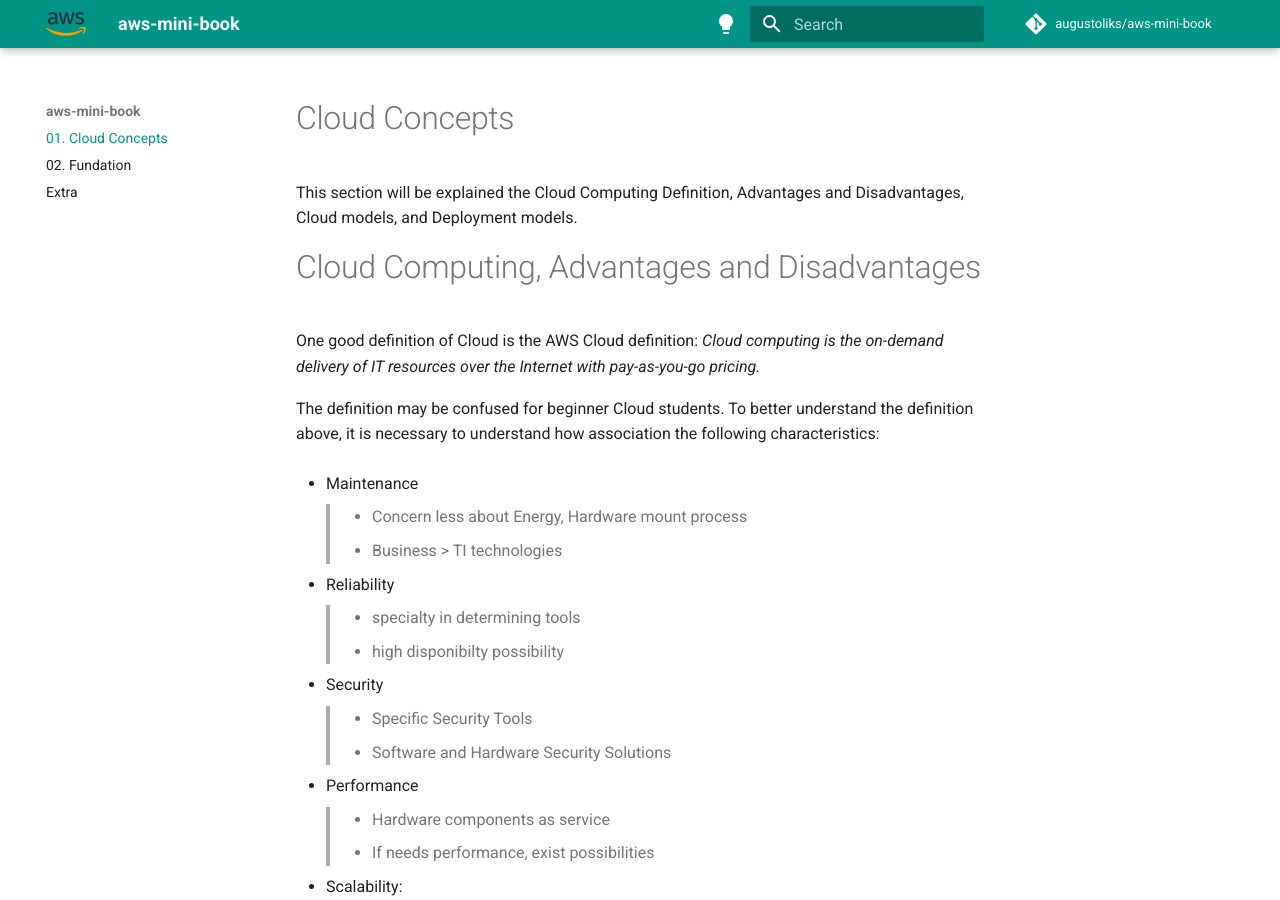
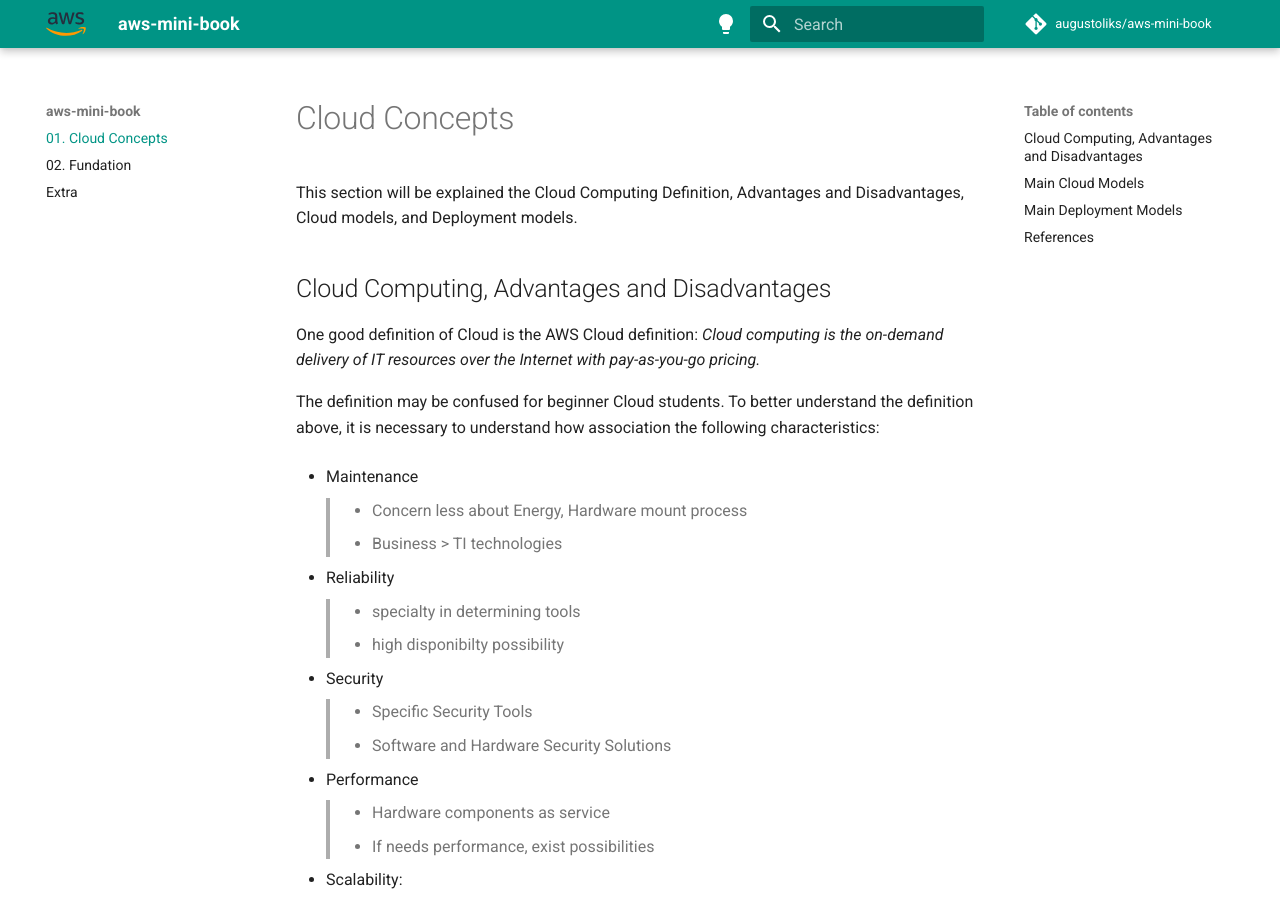
Before and after one commit to augustoliks/aws-mini-book, an MkDocs documentation site: the page built from docs/01-cloud-concepts.md, in a window 1280 px wide and 900 px high. Built offline with MkDocs 1.6.1 and Material for MkDocs 9.7.7, drawn with Linux system fonts in a browser that asks for light colours; comment, search, counter and statistics services are not loaded.

Commit message:
fix headers

```diff
--- a/docs/01-cloud-concepts.md
+++ b/docs/01-cloud-concepts.md
@@ -2,7 +2,7 @@
 
 This section will be explained the Cloud Computing Definition, Advantages and Disadvantages, Cloud models, and Deployment models.
 
-# Cloud Computing, Advantages and Disadvantages
+## Cloud Computing, Advantages and Disadvantages
 
 One good definition of Cloud is the AWS Cloud definition: _Cloud computing is the on-demand delivery of IT resources over the Internet with pay-as-you-go pricing._
 
@@ -40,7 +40,7 @@
 
 The Cloud Computing is not the definitive better solution for all IT infrastructure cases. The Cloud Computing is more one option to deploy your infrastructure or application. Before the adopted Cloud in your infrastructure, it is necessary answer the self question `"Why problem I need to resolve?"`. If your application fits in Cloud characteristics mentioned above, **maybe** it is the better choose for your problems.
 
-# Main Cloud Models
+## Main Cloud Models
 
 The main Cloud Models are:
 
@@ -53,7 +53,7 @@
 - __FaaS__ (_Function as a Service_): Function as a Service, granular services to simplify recurring tasks. For example: send email, send webhook, rsync data base.
 > Examples: AWS Data Sync, AWS Lambda.
 
-# Main Deployment Models
+## Main Deployment Models
 
 The main Deployment Models are:
 
@@ -69,7 +69,7 @@
 
 - __Community__: Custom Cloud architecture is created by corporations foe to provide the clients, the flexibility of the more one __Cloud Public__ and __Private Cloud__ features.
 
-# References
+## References
 
 - AWS - Cloud Computing Definition
 > - [https://aws.amazon.com/what-is-cloud-computing/?nc1=h_ls](https://aws.amazon.com/what-is-cloud-computing/?nc1=h_ls)
```
